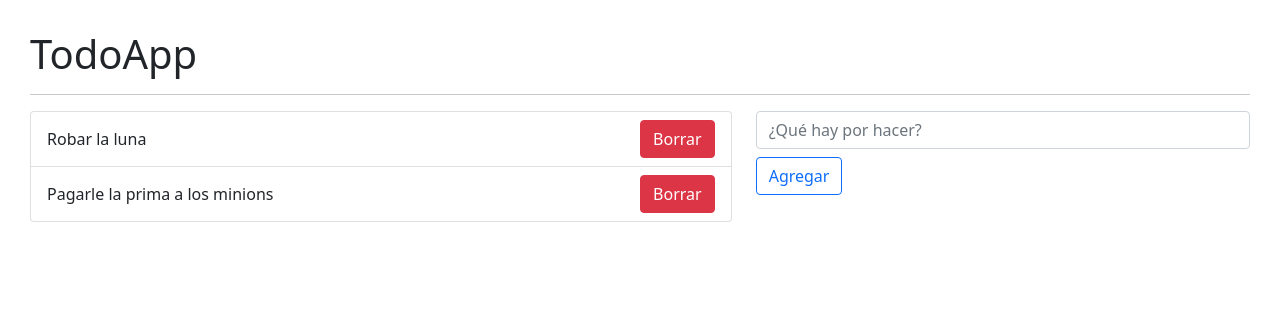
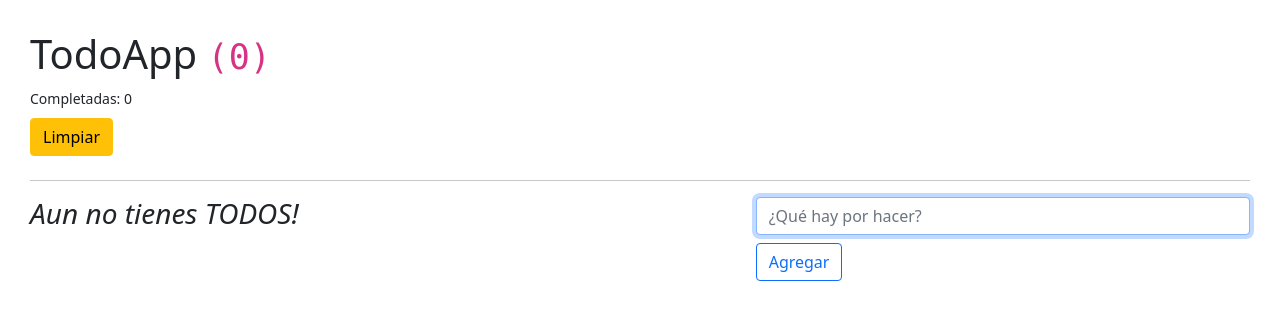
Before and after one commit to onger12/react-desde-cero, a React (Vite) app: page / in a window 1280 px wide. Shown: the top 320 px of the page. Built offline with nearby package versions, Linux system fonts and the light colour scheme.

Commit message:
TodoApp lista para deploy

```diff
--- a/src/TodoApp.jsx
+++ b/src/TodoApp.jsx
@@ -1,29 +1,28 @@
 
 
-import { useReducer } from 'react';
-
 import { AddTodo, TodoList } from './components';
-import { todoReducer } from './reducers';
-import { initialState } from './data';
-
-
+import { useTodo } from './hooks';
 
 export const TodoApp = () => {
 
-    const [ todos, dispatch ] = useReducer( todoReducer, initialState )
-
-    const onNewTodo = ( todo ) => {
-        console.log({ todo })
-    }
+    const { todos, onDeleteAllTodos, onModifyTodo, onNewTodo, onDeleteTodo, todosCompletados, cantidadTodos } = useTodo();
 
     return (
         <>
-            <h1>TodoApp</h1>
+            <h1>TodoApp <code>({ todos.length })</code></h1><small>Completadas: { todosCompletados }</small> <br/>
+            <button className="btn btn-warning my-2" onClick={ onDeleteAllTodos }>Limpiar</button>
             <hr/>
 
             <div className="row">
-                <TodoList todos={ todos }/>
-                <AddTodo dispatch={ dispatch } onNewTodo={ onNewTodo } />
+                <TodoList
+                    todos={ todos }
+                    onDeleteTodo={ onDeleteTodo }
+                    onModifyTodo={ onModifyTodo }
+                />
+                <AddTodo
+                    onNewTodo={ onNewTodo }
+                    todos={ todos }
+                />
             </div>
         </>
     )
--- a/src/components/AddTodo.jsx
+++ b/src/components/AddTodo.jsx
@@ -2,7 +2,7 @@ import { useState } from "react"
 
 
 
-export const AddTodo = ( { dispatch, onNewTodo }) => {
+export const AddTodo = ( { onNewTodo, todos }) => {
 
     const [inputValue, setInputValue] = useState('');
 
@@ -14,16 +14,18 @@ export const AddTodo = ( { dispatch, onNewTodo }) => {
     const onSubmit = ( event ) => {
         event.preventDefault()
 
-        if( inputValue === '' ) return
+        if( inputValue.trim() === '' ) return
+        if( !!(todos.find( todo => todo.description === inputValue )) ) return
 
         const todo = {
             id: new Date().getTime(),
-            todo: inputValue,
+            description: inputValue,
             done: false,
         }
 
-        // dispatch(todo);
         onNewTodo(todo);
+
+        setInputValue('');
     }
 
     return (
@@ -35,6 +37,7 @@ export const AddTodo = ( { dispatch, onNewTodo }) => {
                     className="form-control"
                     value={ inputValue }
                     onChange={ onChangeInput }
+                    autoFocus
                 />
                 <button className="btn btn-outline-primary my-2">Agregar</button>
             </form>
--- a/src/components/Todo.jsx
+++ b/src/components/Todo.jsx
@@ -1,11 +1,14 @@
 
 
 
-export const Todo = ({ todo = 'todo' }) => {
+export const Todo = ({ todo, onDeleteTodo, onModifyTodo }) => {
+
+    const { description, done } = todo;
+
     return (
-        <li className="list-group-item d-flex justify-content-between">
-            <span className="align-self-center">{ todo }</span>
-            <button className="btn btn-danger">Borrar</button>
+        <li className="list-group-item d-flex justify-content-between" onClick={ () => onModifyTodo( todo ) }>
+            <span className={`align-self-center ${ (done) ? 'text-decoration-line-through' : ''}`}>{ description }</span>
+            <button className="btn btn-danger" onClick={ () => onDeleteTodo( todo )}>Borrar</button>
         </li>
     )
 }
--- a/src/components/TodoList.jsx
+++ b/src/components/TodoList.jsx
@@ -3,12 +3,21 @@
 import { Todo } from './Todo';
 
 
-export const TodoList = ({ todos }) => {
+export const TodoList = ({ todos, onDeleteTodo, onModifyTodo }) => {
     return (
         <div className="col-7">
             <ul className="list-group">
                 {
-                    todos.map( ({ todo }) => <Todo key={ todo } todo={todo} />)
+                    todos.length === 0
+                        ? <h3><i>Aun no tienes TODOS!</i></h3>
+                        : todos.map( (todo) => (
+                                <Todo
+                                    key={ todo.id }
+                                    todo={ todo }
+                                    onDeleteTodo={ onDeleteTodo }
+                                    onModifyTodo={ onModifyTodo }
+                                />
+                          ))
                 }
             </ul>
         </div>
--- a/src/data/bd.js
+++ b/src/data/bd.js
@@ -4,12 +4,17 @@
 export const initialState = [
     {
         id : new Date().getTime(),
-        todo: 'Robar la luna',
+        description: 'Robar la luna',
         done: false,
     },
     {
         id : new Date().getTime() * 3,
-        todo: 'Pagarle la prima a los minions',
+        description: 'Rescatar a las niñas',
+        done: false,
+    },
+    {
+        id : new Date().getTime() * 3,
+        description: 'Derrotar a vector',
         done: false,
     }
 ]
--- /dev/null
+++ b/src/hooks/index.js
@@ -0,0 +1,3 @@
+
+
+export * from './useTodo';
--- /dev/null
+++ b/src/hooks/useTodo.js
@@ -0,0 +1,66 @@
+import { useEffect, useReducer, useRef } from 'react';
+import { todoReducer } from '../reducers';
+import { initialState } from '../data';
+
+const init = () => {
+    return JSON.parse( localStorage.getItem('todos') ) || [];
+};
+
+export const useTodo = () => {
+
+    const [ todos, dispatch ] = useReducer( todoReducer, initialState, init );
+    const todosCompletados = useRef(0);
+    const cantidadTodos = useRef(todos.length);
+
+    useEffect(() => {
+        localStorage.setItem('todos', JSON.stringify( todos ));
+        todosCompletados.current = todos.filter(todo => !todo.done).length
+    }, [todos])
+
+
+    const onNewTodo = ( todo ) => {
+        const action = {
+            type: '[TODO] add todo',
+            payload: todo
+        };
+
+        dispatch( action );
+    }
+
+    const onDeleteTodo = ( todo ) => {
+
+        const action = {
+            type : '[TODO] delete todo',
+            payload: todo
+        };
+
+        dispatch( action );
+    }
+
+    const onModifyTodo = ( todo ) => {
+        const action = {
+            type : '[TODO] patch todo',
+            payload : todo
+        };
+
+        dispatch( action );
+    }
+
+    const onDeleteAllTodos = () => {
+        const res = confirm('Está seguro que desea limpiar los todos?')
+        const action = {
+            type : '[TODO] delete all todos'
+        }
+        res && dispatch( action );
+        return
+    }
+
+    return {
+        todos,
+        onDeleteAllTodos,
+        onDeleteTodo,
+        onModifyTodo,
+        onNewTodo,
+        todosCompletados : todosCompletados.current,
+    }
+}
--- a/src/main.jsx
+++ b/src/main.jsx
@@ -5,6 +5,7 @@ import { TodoApp } from './TodoApp';
 
 import './index.css'
 
+
 ReactDOM.createRoot(document.getElementById('root')).render(
   <React.StrictMode>
     <TodoApp />
--- a/src/reducers/todoReducer.js
+++ b/src/reducers/todoReducer.js
@@ -1,16 +1,15 @@
 
 
 export const todoReducer = ( initialState = [], action) => {
-    switch ( action.key ) {
+    switch ( action.type ) {
         case '[TODO] add todo' :
-            throw '[TODO] add todo - not implement yet'
-            break;
+            return [ action.payload, ...initialState ];
         case '[TODO] delete todo' :
-            throw '[TODO] delete todo - not implement yet'
+            return initialState.filter( todo => todo.description !== action.payload.description );
         case '[TODO] delete all todos' :
-            throw '[TODO] delete all todos - not implement yet'
+            return []
         case '[TODO] patch todo' :
-            throw '[TODO] patch todo - not implement yet'
+            return initialState.map( todo => todo.id === action.payload.id ? ({...todo, done : !action.payload.done }) : (todo));
         default:
             return initialState;
     }
```
